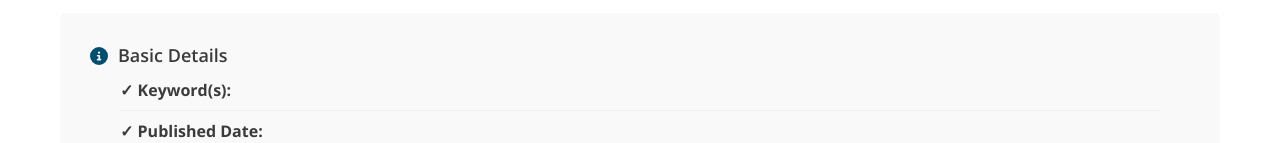
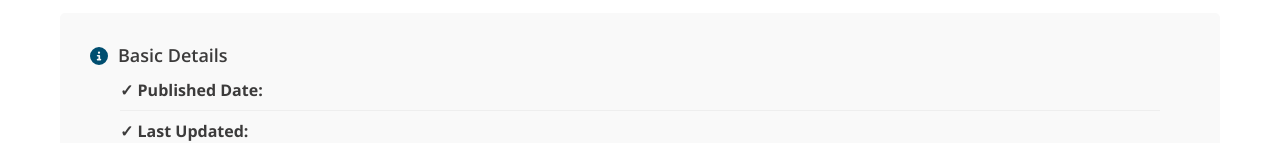
Before and after one commit to EL-BID/open-data-catalog, an Angular app: page /dataset/1 in a window 1280 px wide. Shown: the part 660-803 px from the top of the page. Built offline with nearby package versions, Linux system fonts and the light colour scheme.

Commit message:
hide if no keywords

```diff
--- a/src/app/dataset-detail/dataset-detail.component.html
+++ b/src/app/dataset-detail/dataset-detail.component.html
@@ -46,12 +46,13 @@
         <h3>Basic Details</h3>
       </div>
       <ul>
-        <li>
+        <li *ngIf="getSortedKeywords().length > 0">
           <div>✓ Keyword(s):</div>
           <div>
             {{ getSortedKeywords().join(', ') }}
           </div>
         </li>
+
         <li>
           <div>✓ Published Date:</div>
           <div>{{ dataset?.issued }}</div>
```
